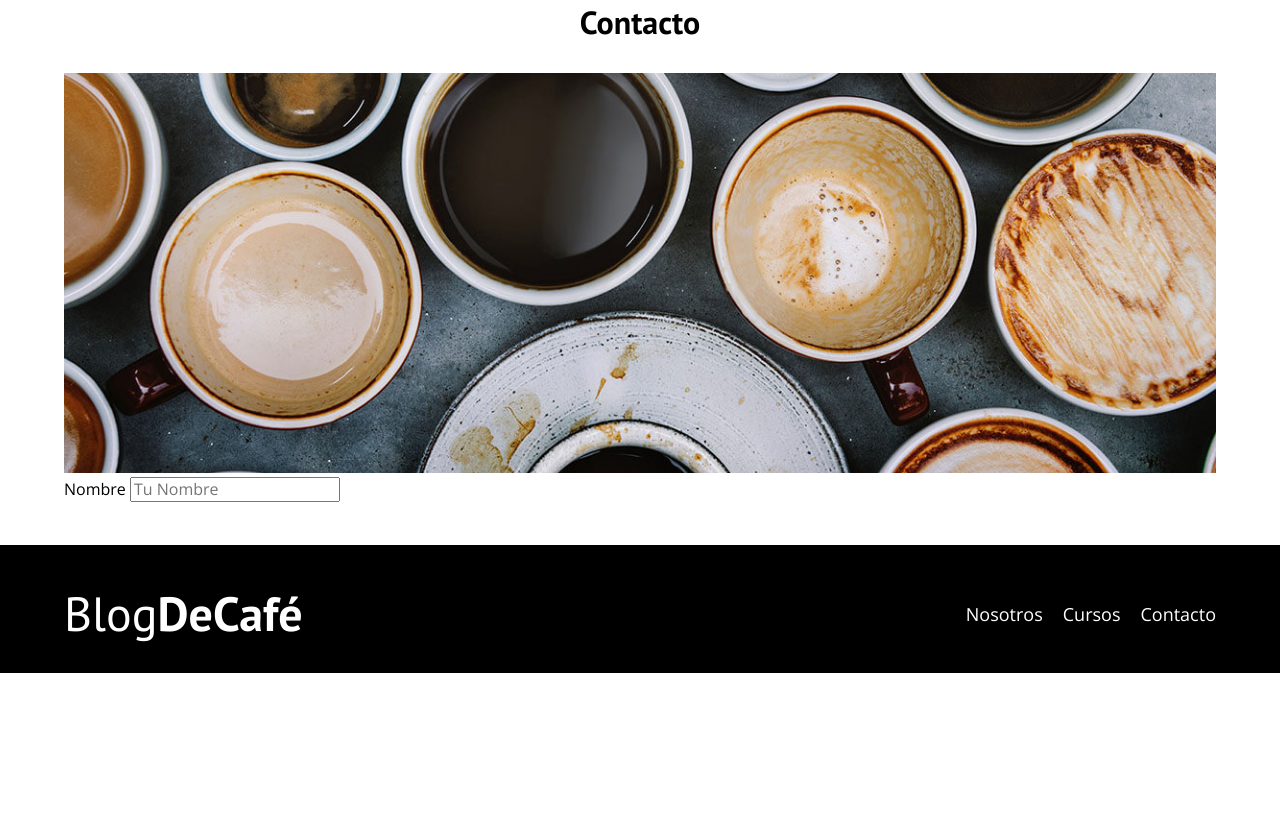
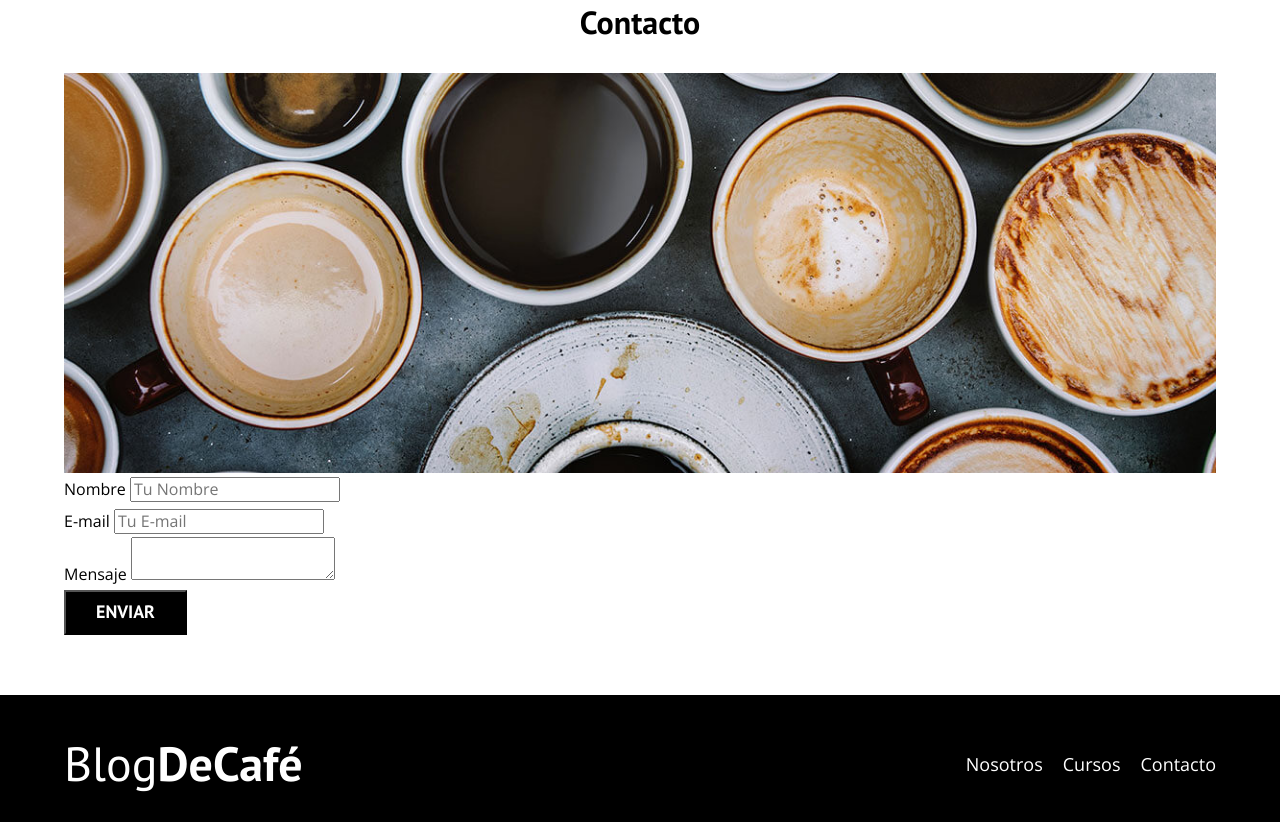
Before and after one commit to micadschmidt/blogcafe, a plain HTML site: page contacto.html in a window 1280 px wide. Shown: the part 629-1451 px from the top of the page. Before the commit the page ends 1302 px from the top, so only its background shows below. Drawn offline with nearby package versions, Linux system fonts and the light colour scheme.

Commit message:
added html form

```diff
--- a/contacto.html
+++ b/contacto.html
@@ -38,8 +38,20 @@
 
     <form class="formulario">
       <div class="campo">
-        <label>Nombre</label>
-        <input type="text" placeholder="Tu Nombre">
+        <label for="nombre">Nombre</label>
+        <input type="text" placeholder="Tu Nombre" id="nombre">
+      </div>
+      <div class="campo">
+        <label for="email">E-mail</label>
+        <input type="email" placeholder="Tu E-mail" id="email">
+      </div>
+      <div class="campo">
+        <label for="mensaje">Mensaje</label>
+        <textarea id="mensaje"></textarea>
+      </div>
+
+      <div class="campo">
+        <input type="submit" value="Enviar" class="boton boton--primario">
       </div>
     </form>
 
```
